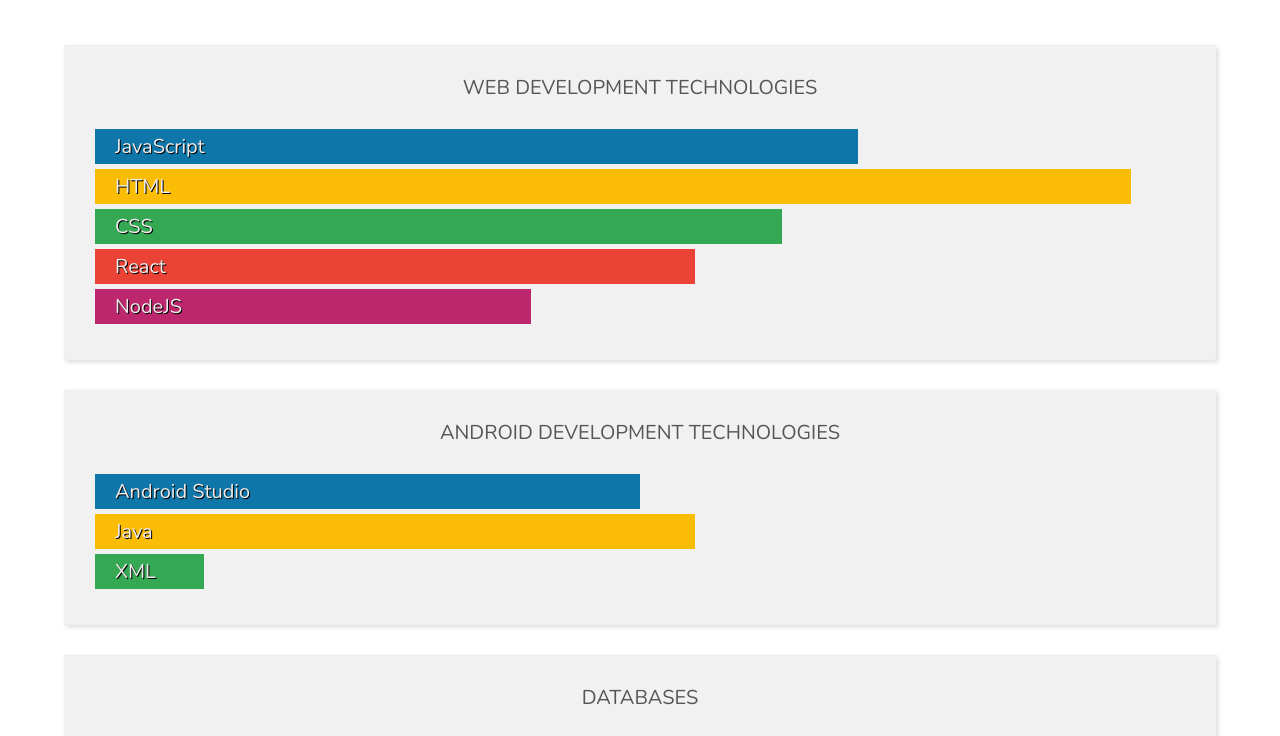
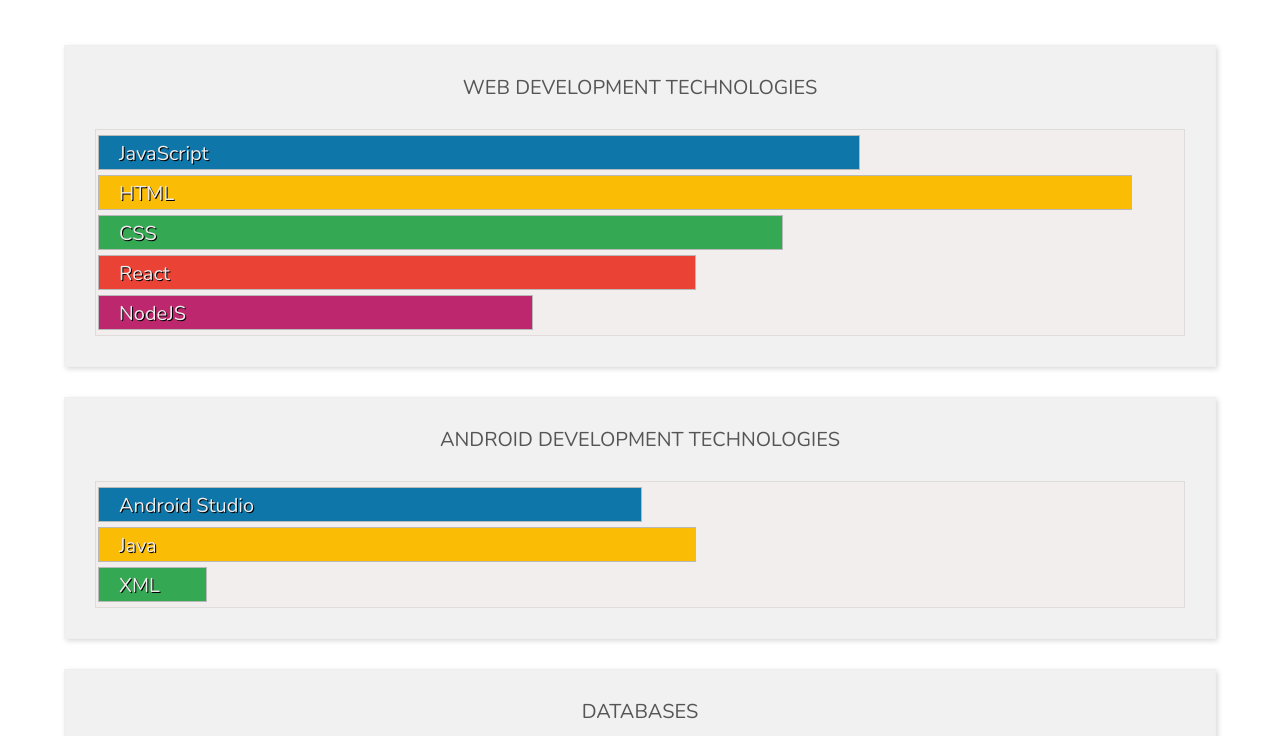
Before and after one commit to garcian5/nheljee-portfolio, a plain HTML site: page index.html in a window 1280 px wide. Shown: the part 1580-2316 px from the top of the page. Drawn offline with nearby package versions, Linux system fonts and the light colour scheme; some packages are replaced by stand-ins of ours; a script that the page names is missing; files whose address does not match are found by name; a web font is replaced by a local one.

Commit message:
added border to skillset

```diff
--- a/resources/css/style.css
+++ b/resources/css/style.css
@@ -69,16 +69,23 @@
     padding: 30px;
 }
 
+.skill-bar {
+    width: 100%;
+    border: 1px solid #8686862d;
+    background-color: #f8e5e549;
+    margin: 0;
+}
 .skill-title {margin-bottom: 30px;}
 .skill-graph li {
     list-style: none;
-    margin-bottom: 5px;
+    margin: 5px 2px;
     height: 35px;
     line-height: 35px;
     padding: 0px 20px;
     text-align: left;
     color: rgb(240, 236, 236);
     text-shadow: 1px 1px #000;
+    border: 1px solid #b9b9b9;
 }
 .skill-js { background-color: #0e76a8; width: 70%; }
 .skill-html { background-color: #FBBC05; width: 95%; }
```
